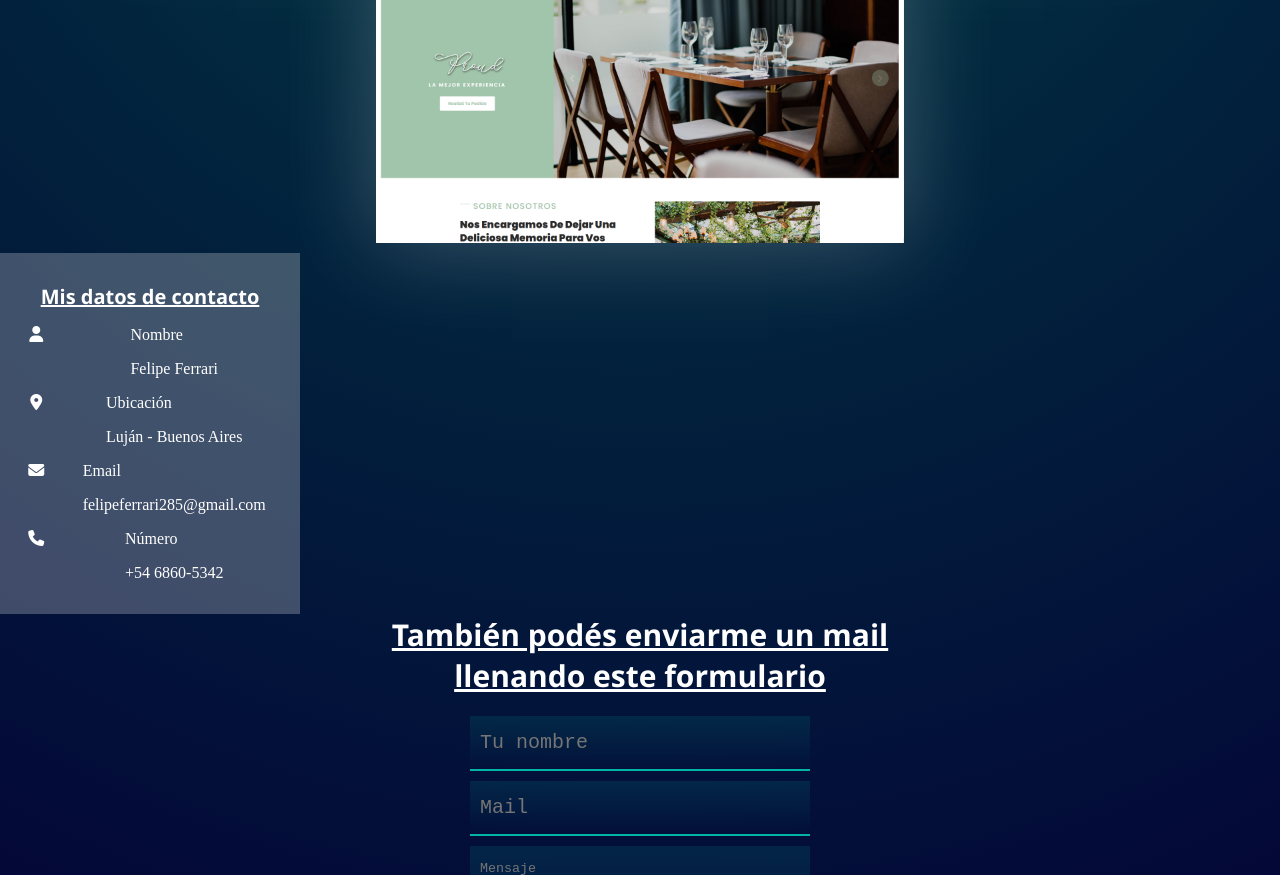
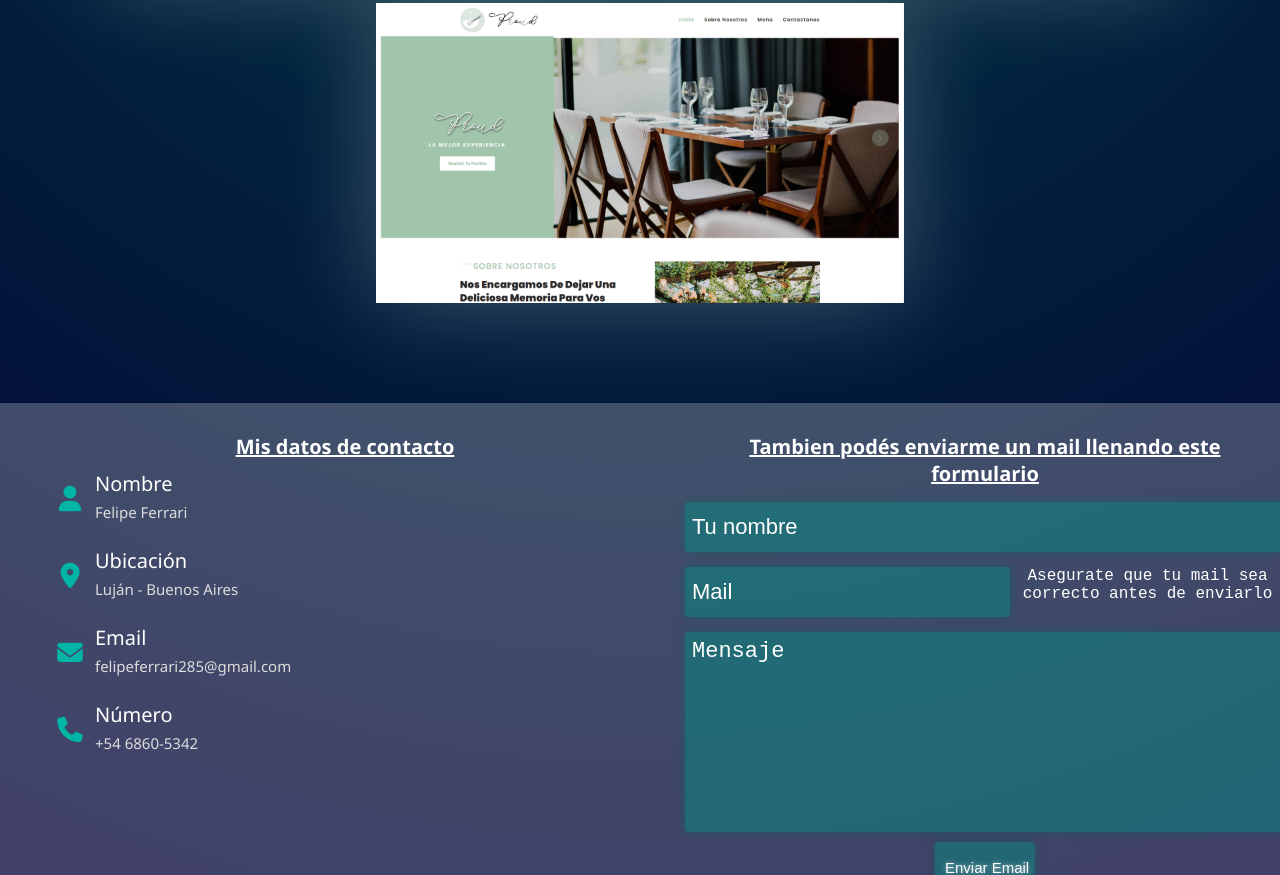
Before and after one commit to FFerrariEmiliano/Portafolio.github.io, a plain HTML site: page pag/index.html in a window 1280 px wide. Shown: the part 1925-2800 px from the top of the page. Drawn offline with nearby package versions, Linux system fonts and the light colour scheme.

```diff
--- a/pag/index.html
+++ b/pag/index.html
@@ -131,27 +131,27 @@
         <div id="datos">
           <h3>Mis datos de contacto</h3>
           <ul id="datos__ul">
-          <i class="fa-solid fa-user"></i><li>Nombre <p>Felipe Ferrari</p></li>
-          <i class="fa-sharp fa-solid fa-location-dot"></i><li>Ubicación <p>Luján - Buenos Aires</p></li>
-          <i class="fa-solid fa-envelope"></i><li>Email <p>felipeferrari285@gmail.com</p></li>
-          <i class="fa-solid fa-phone"></i><li>Número <p>+54 6860-5342</p></li>
+          <i class="fa-solid fa-user"></i><li class="datos__li">Nombre <p>Felipe Ferrari</p></li>
+          <i class="fa-sharp fa-solid fa-location-dot"></i><li class="datos__li">Ubicación <p>Luján - Buenos Aires</p></li>
+          <i class="fa-solid fa-envelope"></i><li class="datos__li">Email <p>felipeferrari285@gmail.com</p></li>
+          <i class="fa-solid fa-phone"></i><li class="datos__li">Número <p>+54 6860-5342</p></li>
           </ul>
         </div>
 
 
         <form id="form">
-          <h3>También podés enviarme un mail llenando este formulario</h3>
+          <h3>Tambien podés enviarme un mail llenando este formulario</h3>
           <div class="field">
             <label  for="from_name"></label>
             <input required placeholder="Tu nombre" type="text" name="from_name" id="from_name">
           </div>
           <div class="field">
             <label for="message"></label>
-            <div id="email-adv"><input required placeholder="Mail" type="email" name="email_id" id="email_id"></div>
+            <div id="email-adv"><input required placeholder="Mail" type="email" name="email_id" id="email_id"><p id="aviso">Asegurate que tu mail sea correcto antes de enviarlo</p></div>
           </div>
           <div class="field">
             <label for="email_id"></label>
-            <textarea maxlength="380" aria-controls="none" placeholder="Mensaje" name="message" id="message"></textarea>
+            <textarea aria-controls="none" placeholder="Mensaje" name="message" id="message"></textarea>
           </div>
 
           <input type="submit" id="button" value="Enviar Email" >
--- a/pag/styles.css
+++ b/pag/styles.css
@@ -127,10 +127,6 @@
   justify-content: space-between;
 }
 
-#nav-secundario {
-  display: none;
-}
-
 li {
   margin: 0 10px;
 }
@@ -200,7 +196,7 @@
   letter-spacing: 5px;
   font-size: 40px;
   display: inline-block;
-  margin:0 30px;
+  margin:0 20px;
   transition: all .4s;
   text-shadow: 0 0 30px #cbcbcba1;
 }
@@ -215,7 +211,7 @@
 }
 
 #perfil {
-  margin: 0 30px;
+  margin: 0 20px;
   grid-area: foto;
   border-radius: 50%;
   width: 30%;
@@ -305,13 +301,10 @@
 
 .galeria .imagen {
   position: relative;
-  display: flex;
-  justify-content: center;
-  align-items: center;
   overflow: hidden;
   cursor: default;
   margin: 10px;
-  box-shadow:0 0 90px #ffffff3e;
+  box-shadow:0 0 90px #ffffff3e;;
 }
 
 .galeria .imagen img {
@@ -394,8 +387,14 @@
   color: #000;
 }
 
-#datos {
-  width: 100%;
+#form-span {
+  height: 0px;
+  position: relative;
+  opacity: 0;
+  padding-top: 90px;
+}
+
+#contactar {
   display: flex;
   flex-wrap: wrap;
   align-items: flex-start;
@@ -404,7 +403,7 @@
 }
 
 #datos {
-  width: 300px;
+  width: 600px;
 }
 
 #contactar h3 {
@@ -419,83 +418,168 @@
 
 #contactar #form h3 {
   margin: 0 0 10px 0;
-  width: 600px;
+  width: 100%;
   text-align: center;
-  font-size: 30px;
 }
 
 #datos__ul {
+  display: grid;
+  grid-template-columns: 50px 2fr;
+  font-size: 20px;
+  font-family: 'Segoe UI', Tahoma, Geneva, Verdana, sans-serif;
+  font-weight: 500;
+  padding: 0;
+  margin: 0;
   list-style: none;
-  display: grid;
-  grid-template-columns: .75fr .75fr;
-  justify-items: center;
-  padding: 0;
 }
 
-#datos__ul div {
-  width: 300px;
-  display: grid;
-  text-align: center;
-  grid-template-columns: 1fr;
-  border:2px solid #ccf;
-  padding: 10px;
-  margin: 20px;
+#datos__ul li {
+  margin: 10px 0;
 }
 
-#datos__ul div i {
-  font-size: 25px;
-  text-align: center;
-  margin: 0 10px;
+#datos__ul i {
+  color: #00b5a5;
+  justify-self: center;
+  align-self: center;
+  font-size: 25.5px;
 }
 
-#datos__ul div li {
-  font-size: 20px;
+#datos__ul li p {
+  margin: 5px 0;
+  padding: 0;
+  font-size: 15px;
+  color: #ddd;
 }
 
-#datos__ul div li p {
-  font-size: 15px;
-  color: #ccc;
-}
-
-#form/* , #email-adv */ {
+#form {
   display: flex;
   flex-direction: column;
   align-items: center;
-  gap: 10px;
+  justify-content: center;
+  width: 500px;
+  margin-top: 30px;
 }
 
-#form h3 {
-  font-size: 30px;
-  margin: 10px;
-  font-family: 'Segoe UI', Tahoma, Geneva, Verdana, sans-serif;
-  text-align: center;
+.field {
+  display: flex;
+  flex-direction: column;
+  margin-bottom: 10px;
 }
 
-input {
-  min-width: 340px;
-  max-width: 50vw;
-  font-size: 20px;
-  background:linear-gradient(to top, transparent, #00b5a522);
+label {
+  text-align: center;
+  margin-bottom: 5px;
+}
+
+input[type="text"] {
   color: #fff;
+  width: 600px;
+  height: 50px;
+  font-size: 22px;
+  padding: 7px;
+  border-radius: 4px;
   outline: none;
+  background-color: #00908477;
   border: none;
-  padding:15px 10px;
-  font-family: monospace;
-  border-bottom: 2px solid #00b5a5;
+  box-shadow: 0 0 10px #00696188;
+}
+
+#email-adv {
+  display: flex;
+  flex-wrap: nowrap;
+  width: 600px;
+  justify-content: space-between;
+}
+
+#aviso {
+  text-align: center;
+  min-width: 275px;
+  margin: 0px;
+  box-sizing: border-box;
+}
+
+input[type="email"] {
+  color: #fff;
+  min-width: 325px;
+  height: 50px;
+  font-size: 22px;
+  padding: 7px;
+  border-radius: 4px;
+  outline: none;
+  background-color: #00908477;
+  border: none;
+  box-shadow: 0 0 10px #00696188;
 }
 
 textarea {
-  max-width: 50vw;
-  min-width: 340px;
-  max-height: 175px;
-  min-height: 175px;
-  background:linear-gradient(to top, transparent, #00b5a522);
+  resize: none;
   color: #fff;
+  width: 600px;
+  min-width: 300px;
+  max-width: 600px;
+  height: 200px;
+  max-height: 200px;
+  min-height: 200px;
+  font-size: 22px;
+  padding: 7px;
+  border: 1px solid #ccc;
+  border-radius: 4px;
   outline: none;
+  background-color: #00908477;
   border: none;
-  padding:15px 10px;
-  font-family: monospace;
-  border-bottom: 2px solid #00b5a5;
+  box-shadow: 0 0 10px #00696188;
+}
+
+/* Cambiar el estilo del scroll */
+textarea::-webkit-scrollbar {
+  width: 10px; /* Ancho del scroll */
+}
+
+textarea::-webkit-scrollbar-thumb {
+  background-color: #888; /* Color del scroll thumb */
+  border-radius: 5px; /* Radio de borde del scroll thumb */
+}
+
+textarea::-webkit-scrollbar-thumb:hover {
+  background-color: #555; /* Color del scroll thumb al pasar el cursor sobre él */
+}
+
+
+textarea::placeholder{
+  color: #fff;
+}
+
+input[type="email"]::placeholder{
+  color: #fff;
+}
+
+input[type="text"]::placeholder{
+  color: #fff;
+}
+
+#aviso {
+  font-family: 'Courier New', Courier, monospace;
+  color: #ffffff;
+}
+
+#button {
+  text-align: center;
+  font-size: 15px;
+  width: 100px;
+  height: 50px;
+  padding: 10px;
+  background-color: #00908477;
+  color: #fff;
+  border: none;
+  border-radius: 4px;
+  cursor: pointer;
+  box-shadow: 0 0 10px #00696188;
+  text-shadow:0 0 5px #fff9;
+  transition: all .5s;
+}
+
+#button[value="Enviar Email"]{
+  text-align: center;
 }
 
 @media (max-width:1439px){
@@ -519,14 +603,6 @@
 @media (max-width:768px){
   #nav {
     display: none;
-  }
-}
-
-@media (max-width:750px){
-  #datos__ul div {
-    margin: 5px;
-    padding: 5px;
-    width: 200px;
   }
 }
 
@@ -558,24 +634,7 @@
   }
 
   h2 {
-    font-size: 18px;
-    font-weight: 100;
-    line-height: 30px;
+    line-height: 35px;
     letter-spacing: 5px;
   }
-
 }
-
-@media (max-width:360px){
-  #form input, #form textarea {
-    max-width: 275px;
-    min-width: 275px;
-  }
-}
-
-@media (max-width:450px){
-  #datos__ul {
-    flex-direction: column;
-    display: flex;
-  }
-}
```
